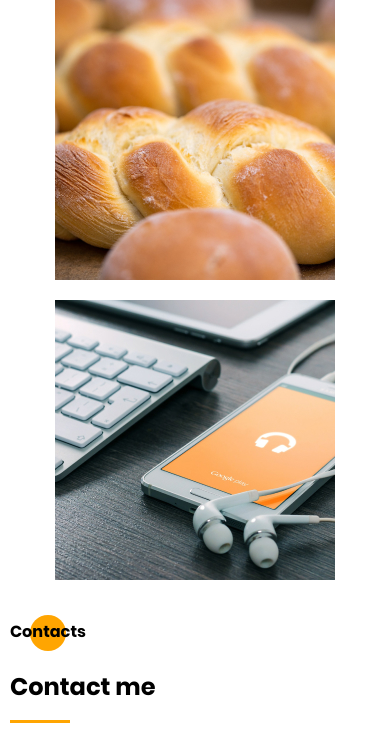
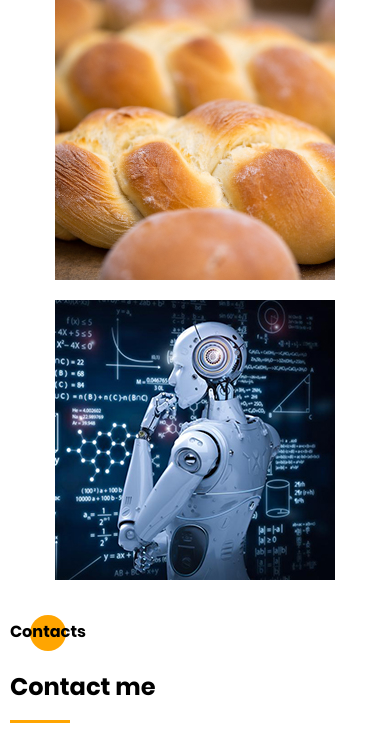
Before and after one commit to genyk1p/portfolio, a website: page src/index.html in a window 390 px wide. Shown: the part 8019-8759 px from the top of the page. Drawn offline with nearby package versions, Linux system fonts and the light colour scheme; files that its build step writes are made by us from their sources.

Commit message:
added work to portfolio

```diff
--- a/src/index.html
+++ b/src/index.html
@@ -304,7 +304,7 @@
                 <a class="portfolio__grid-elem" href="https://genyk1p.github.io/RunSmart/"  id="pulse" target="_blank"><div></div></a>
                 <a class="portfolio__grid-elem" href="https://genyk1p.github.io/Food/" id="bread" target="_blank"><div></div></a>
                 <a class="portfolio__grid-elem" href="https://genyk1p.github.io/FMC4/" id="plans" target="_blank"><div></div></a>
-                <a class="portfolio__grid-elem" href="#" id="ipad" target="_blank"><div></div></a>
+                <a class="portfolio__grid-elem" href="https://github.com/genyk1p/LearningApp" id="learning" target="_blank"><div></div></a>
                 <a class="portfolio__grid-elem" href="https://genyk1p.github.io/construction/" id="construction" target="_blank"><div></div></a>
 
             </div>
--- a/src/sass/blocks/_media.sass
+++ b/src/sass/blocks/_media.sass
@@ -135,7 +135,7 @@
         &__grid_container
             grid-template-columns: repeat(3, 1fr)
             grid-template-rows: repeat(4, 1fr)
-            grid-template-areas: "plans pulse bread" "plans uber ipad" "construction construction construction" "construction construction construction"
+            grid-template-areas: "plans pulse bread" "plans uber learning" "construction construction construction" "construction construction construction"
         &__title
             margin-bottom: 20px
         &__sub-title
@@ -194,7 +194,7 @@
         &__grid_container
             grid-template-columns: repeat(2, 1fr)
             grid-template-rows: repeat(5, 1fr)
-            grid-template-areas: "plans pulse" "plans uber" "construction construction" "construction construction" "bread ipad"
+            grid-template-areas: "plans pulse" "plans uber" "construction construction" "construction construction" "bread learning"
     .contacts
         &__main-grid-container
             grid-template-columns: 1fr
@@ -238,6 +238,6 @@
         &__grid_container
             grid-template-columns: 280px
             grid-template-rows: repeat(6, 280px)
-            grid-template-areas: "plans" "pulse" "uber" "construction" "bread" "ipad"
+            grid-template-areas: "plans" "pulse" "uber" "construction" "bread" "learning"
             justify-content: center
             gap: 20px
--- a/src/sass/blocks/_portfolio.sass
+++ b/src/sass/blocks/_portfolio.sass
@@ -9,7 +9,7 @@
         grid-template-columns: repeat(4, minmax(0, 1fr))
         grid-template-rows: repeat(2, 1fr)
         gap: 5px
-        grid-template-areas: "uber pulse bread plans" "ipad construction construction plans"
+        grid-template-areas: "uber pulse bread plans" "learning construction construction plans"
     &__grid-elem
         object-fit: scale-down
         div
@@ -32,10 +32,10 @@
     grid-area: plans
     div
         background: url('../img/works/plans.jpg') center center / cover no-repeat
-#ipad
-    grid-area: ipad
+#learning
+    grid-area: learning
     div
-        background: url('../img/works/ipad.jpg') center center / cover no-repeat
+        background: url('../img/works/learning.jpg') center center / cover no-repeat
 #construction
     grid-area: construction
     div
```
Also changed, not shown: src/img/works/ipad.jpg (deleted), src/img/works/learning.jpg (added).
